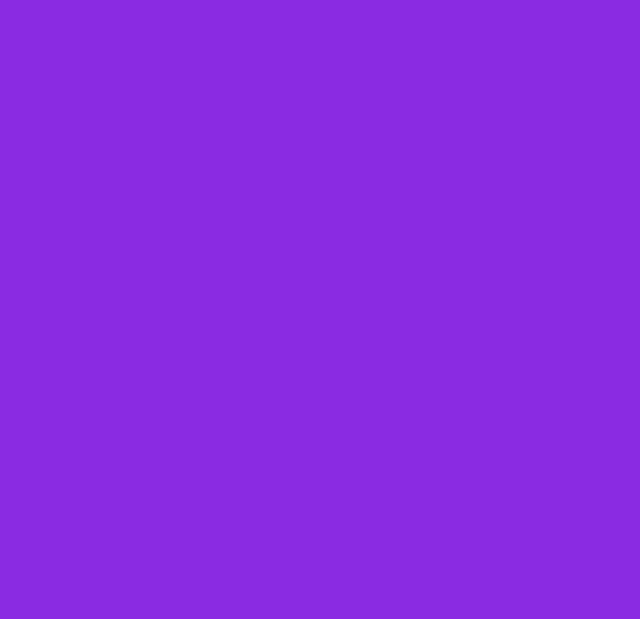
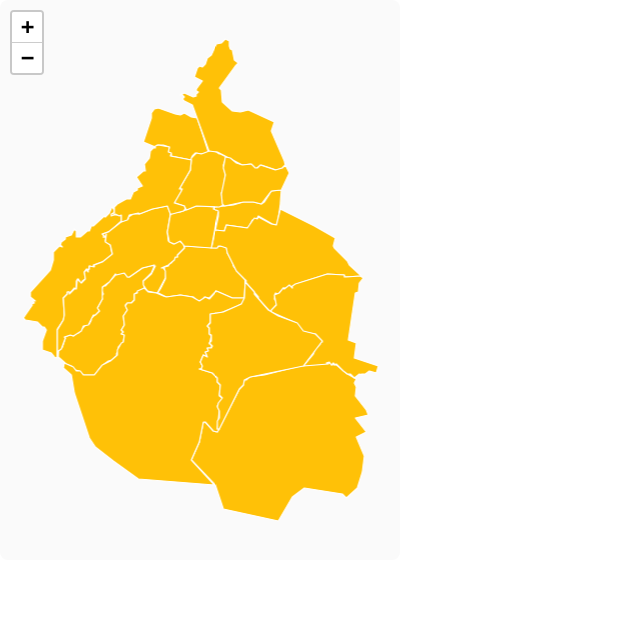
Before and after one commit to gerardojaramillo/lab-nodejs-leaflet, a website built with webpack: page src/index.html in a window 1280 px wide. Shown: the whole page, without its empty margins (0-640 px from the left). Built offline with nearby package versions, Linux system fonts and the light colour scheme; files whose address does not match are found by name.

Commit message:
Events added.

```diff
--- a/package.json
+++ b/package.json
@@ -13,8 +13,10 @@
     "@babel/core": "^7.29.0",
     "@babel/preset-env": "^7.29.0",
     "babel-loader": "^10.0.0",
+    "copy-webpack-plugin": "^13.0.1",
     "css-loader": "^7.1.3",
     "html-webpack-plugin": "^5.6.6",
+    "leaflet": "^1.9.4",
     "style-loader": "^4.0.0",
     "webpack": "^5.105.0",
     "webpack-cli": "^6.0.1",
--- a/src/css/styles.css
+++ b/src/css/styles.css
@@ -1,5 +1,24 @@
+/**
+ * @author
+ *   Gerardo Jaramillo (https://gerardojaramillo.dev)
+ *
+ * styles.css
+ */
+
+* {
+outline: none;
+}
+
 body {
 margin: 0;
 padding: 0;
-background-color: blueviolet;
+background-color: #fff;
 }
+
+#map {
+background-color: #fafafa;
+border-radius: 8px;
+width: 400px;
+height: 560px;
+position: relative;
+}
--- a/src/index.html
+++ b/src/index.html
@@ -1,3 +1,11 @@
+<!--
+  --
+  -- @author
+  --   Gerardo Jaramillo (https://gerardojaramillo.dev)
+  --
+  -- index.html
+  -->
+
 <!DOCTYPE html>
 <html lang="en">
 
@@ -8,7 +16,7 @@
 </head>
 
 <body>
-
+    <div id="map"></div>
 </body>
 
 </html>
--- a/src/index.js
+++ b/src/index.js
@@ -1 +1,74 @@
+/**
+ * @author
+ *   Gerardo Jaramillo (https://gerardojaramillo.dev)
+ *
+ * index.js
+ */
+
 import './css/styles.css'
+
+import L from 'leaflet'
+import 'leaflet/dist/leaflet.css'
+
+const log = console.log;
+
+const err = console.error;
+
+const url = 'geo.geojson';
+const response = await fetch(url, { method: 'get' });
+
+const result = await response.json();
+log('result', result);
+
+const opts = {
+    attributionControl: false,
+    boxZoom: true,
+    center: [0, 0],
+    closePopupOnClick: true,
+    doubleClickZoom: true,
+    dragging: true,
+    fadeAnimation: true,
+    preferCanvas: false,
+    zoom: 13,
+    zoomAnimation: true,
+    zoomAnimationThreshold: 4,
+    zoomControl: true,
+    zoomDelta: 0.5,
+    zoomSnap: 0.1,
+}
+
+const map = L.map('map', opts);
+
+const style = {
+    color: '#fff',
+    fillColor: '#ffc107',
+    fillOpacity: 1.0,
+    weight: 1.2,
+    interactive: true,
+};
+
+const geoLayer = L.geoJSON(result, {
+    style: style,
+    onEachFeature: (feature, layer) => {
+        layer.bindPopup(`ID: ${feature.id}`)
+            .on('mousemove', e => {
+                log('mouse moving...')
+            })
+            .on('click', e => {
+                log(feature.properties);
+            });
+    },
+}).addTo(map);
+
+let allBounds = null;
+map.eachLayer(layer => {
+    if (layer instanceof L.GeoJSON) {
+        let bounds = layer.getBounds();
+        allBounds = allBounds ? allBounds.extend(bounds) : bounds;
+    }
+});
+
+if (allBounds) {
+    map.invalidateSize();
+    map.fitBounds(allBounds, { padding: [20, 20] });
+}
--- a/webpack.config.js
+++ b/webpack.config.js
@@ -1,6 +1,7 @@
 
 const path = require('path')
 const HtmlWebpackPlugin = require('html-webpack-plugin')
+const CopyWebpachPlugin = require('copy-webpack-plugin');
 
 const styleRule = {
     test: /\.css$/,
@@ -41,6 +42,14 @@ module.exports = {
             template: './src/index.html',
             filename: 'index.html',
         }),
+        new CopyWebpachPlugin({
+            patterns: [
+                {
+                    from: path.resolve(__dirname, 'src/geo/geo.geojson'),
+                    to: 'geo.geojson'
+                }
+            ]
+        })
     ],
     devServer: {
         static: {
```
Also changed, not shown: src/geo/geo.geojson (added).
